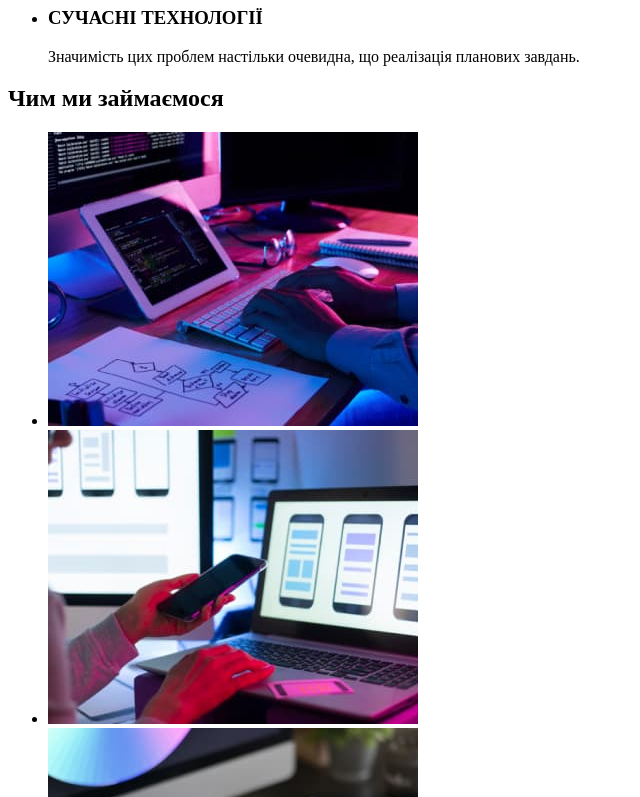
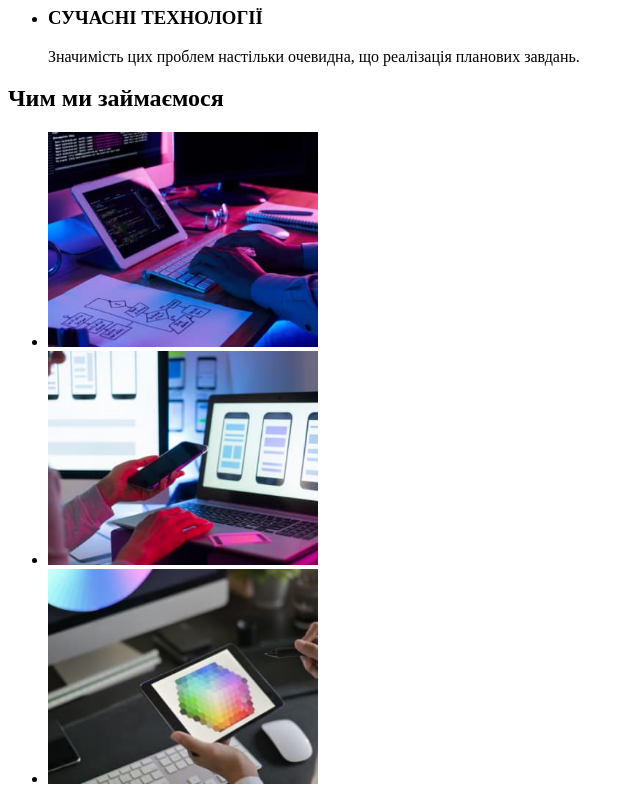
Before and after one commit to KazakSlava/goit-markup-hw-01, a plain HTML site: page index.html in a window 1280 px wide. Shown: the part 480-1277 px from the top of the page, without its empty margins (0-640 px from the left). Drawn offline with Linux system fonts and the light colour scheme.

Commit message:
Внес изменения на странице index.html

```diff
--- a/index.html
+++ b/index.html
@@ -55,9 +55,9 @@
         <section>
             <h2>Чим ми займаємося</h2>
             <ul>
-                <li><img src="./images/box1.jpg" alt="руки на клавіатурі"></li>
-                <li><img src="/images/box2.jpg" alt="телефон і ноутбук"></li>
-                <li><img src="/images/box3.jpg" alt="планшет у руках"></li>
+                <li><img src="./images/box1.jpg" alt="руки на клавіатурі" width="270"></li>
+                <li><img src="./images/box2.jpg" alt="телефон і ноутбук"  width="270"></li>
+                <li><img src="./images/box3.jpg" alt="планшет у руках"  width="270"></li>
             </ul>
         </section>
         <!-- Наша команда -->
```
